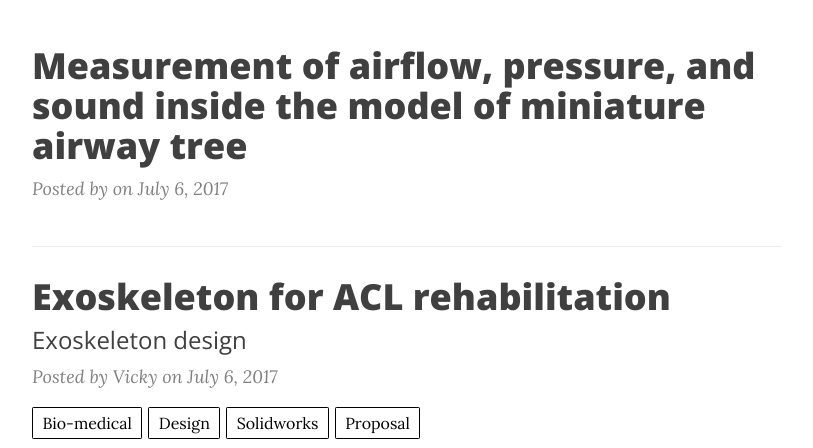
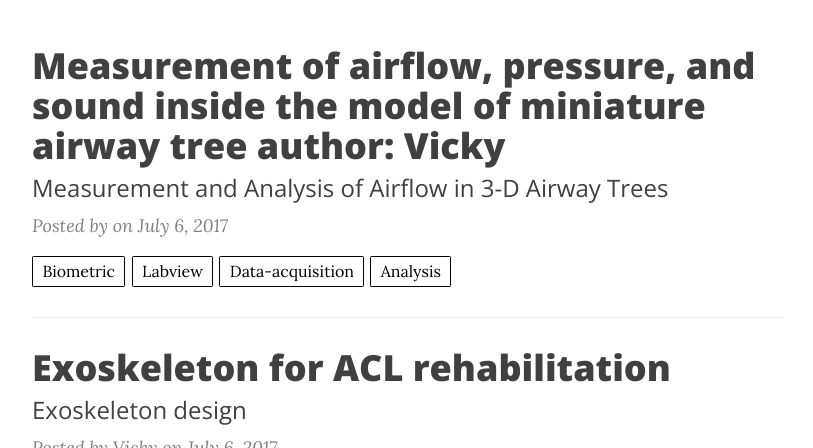
Before and after one commit to vignesharavind/vignesharavind.github.io, a Jekyll site: the page built from index.html, in a window 1280 px wide and 900 px high, cut to the strip 452-900 px from the top of the window. Shown: the whole strip, without its empty margins (233-1046 px from the left). Built offline with Jekyll 4.4.1, drawn with Linux system fonts in a browser that asks for light colours; nearby versions of some CDN libraries; the list of posts is cut into pages by our own code.

Commit message:
Update 2017-07-06-measurement-of-airflow-pressure-and-sound-inside-the-model-of-miniature-airway-tree.md

```diff
--- a/_posts/2017-07-06-measurement-of-airflow-pressure-and-sound-inside-the-model-of-miniature-airway-tree.md
+++ b/_posts/2017-07-06-measurement-of-airflow-pressure-and-sound-inside-the-model-of-miniature-airway-tree.md
@@ -13,6 +13,10 @@ published: true
 title: >-
   Measurement of airflow, pressure, and sound inside the model of miniature
   airway tree
+  author: Vicky
+tags: Biometric LabView Data-Acquisition Analysis
+subtitle: Measurement and Analysis of Airflow in 3-D Airway Trees
+category: project
 ---
 <!-- Start Writing Below in Markdown -->
 
```
